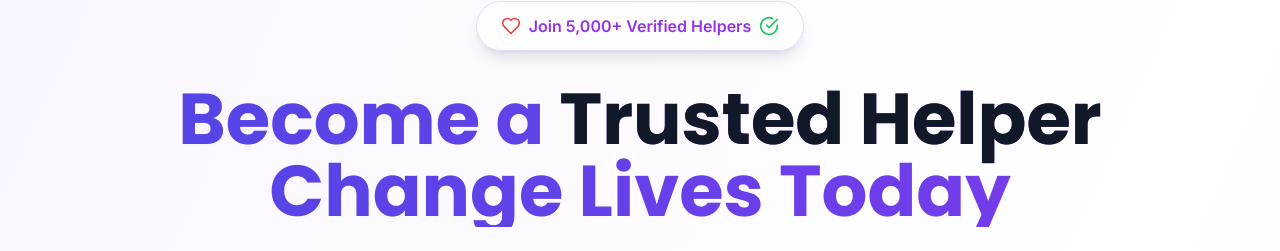
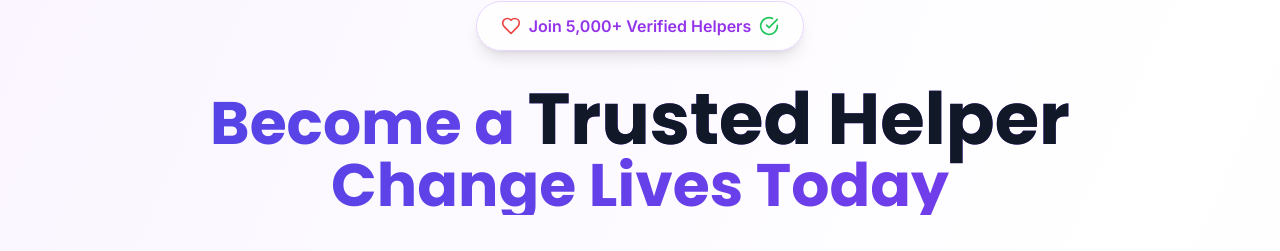
Before and after one commit to PrachiSukreSS/PeerHealApp, a React (Vite) app: page /become-helper in a window 1280 px wide. Shown: the part 152-403 px from the top of the page. Built offline with nearby package versions, Linux system fonts and the light colour scheme; no server answers; the database is empty.

Commit message:
Updated BecomeHelperPage.tsx

```diff
--- a/src/pages/BecomeHelperPage.tsx
+++ b/src/pages/BecomeHelperPage.tsx
@@ -117,7 +117,7 @@ export const BecomeHelperPage: React.FC = () => {
               <CheckCircle className="h-5 w-5 text-green-500" />
             </div>
 
-            <h1 className="gradient-text text-5xl sm:text-6xl lg:text-7xl font-bold  mb-8 font-poppins leading-tight">
+            <h1 className="gradient-text text-4xl sm:text-5xl lg:text-6xl font-bold  mb-8 font-poppins leading-tight">
               Become a{' '}
               <span className="text-5xl sm:text-6xl lg:text-7xl font-bold text-gray-900 mb-8 font-poppins leading-tight">Trusted Helper</span>
               <br />
```
